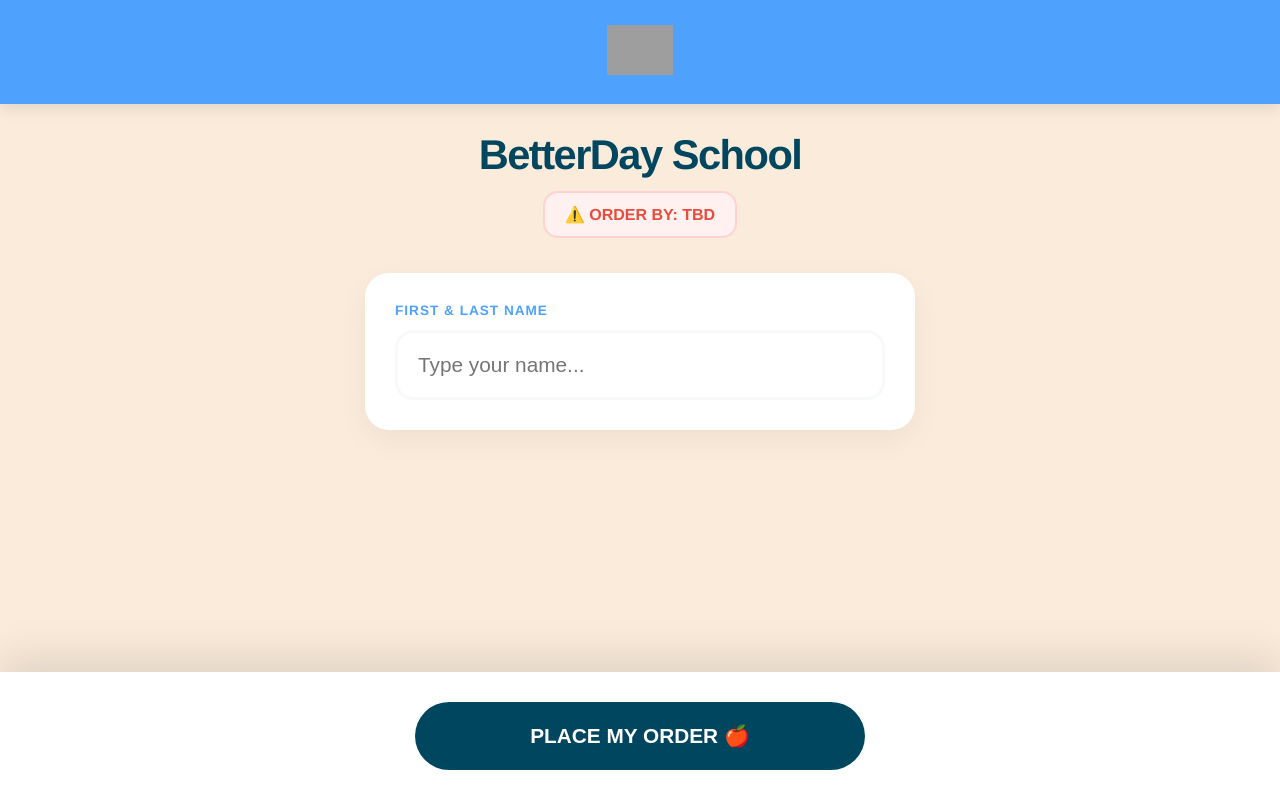
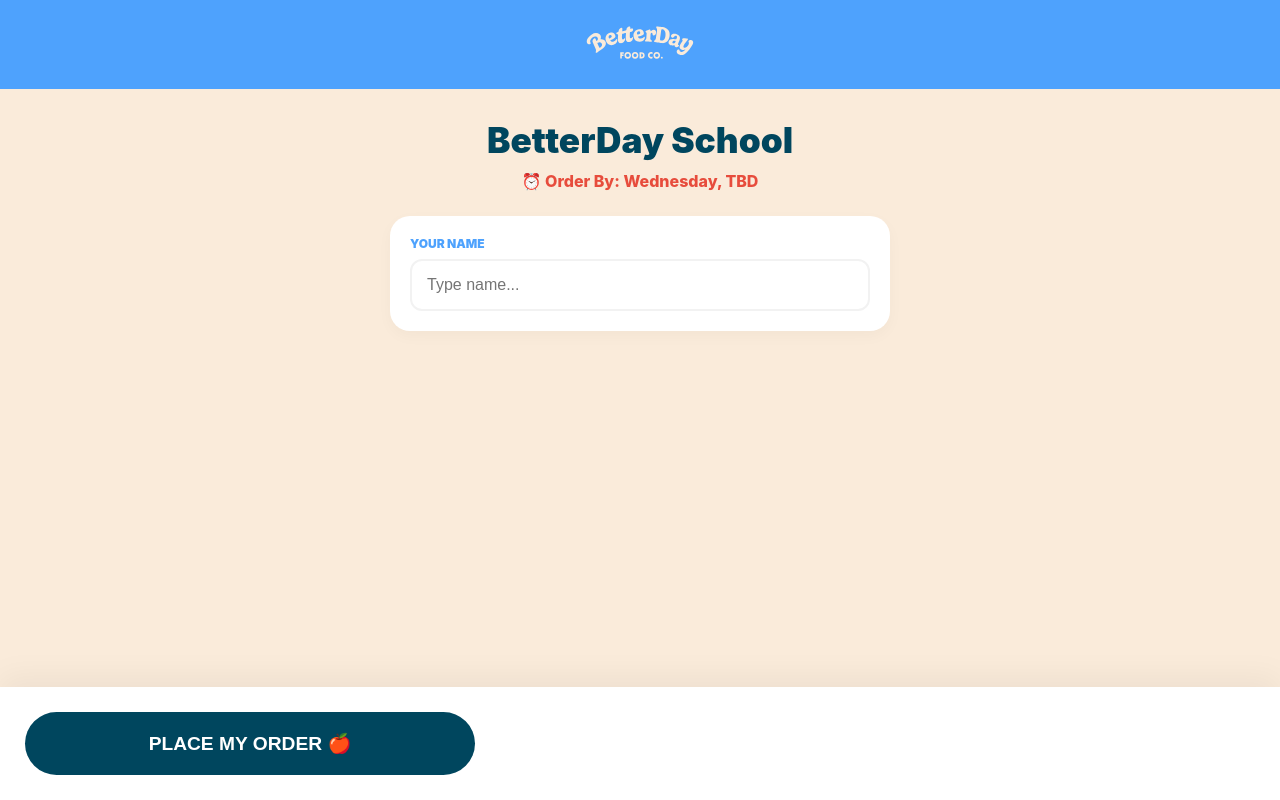
Before and after one commit to conner-kadz/betterday-app, a Flask app: page /order/1 in a window 1280 px wide. Run offline with Flask 3, Linux system fonts and the light colour scheme; data that the repository does not hold is empty; grey boxes are pictures that could not be loaded.

Commit message:
Update orderform.html

```diff
--- a/templates/orderform.html
+++ b/templates/orderform.html
@@ -1,84 +1,57 @@
 <!DOCTYPE html>
 <html>
 <head>
-    <title>BetterDay | Teacher Order</title>
+    <title>BetterDay Order</title>
     <meta name="viewport" content="width=device-width, initial-scale=1">
     <style>
-        :root { --primary: #4ea2fd; --accent: #faebda; --dark: #00465e; --radius: 24px; }
-        body { background: var(--accent); font-family: 'Helvetica Neue', Helvetica, Arial, sans-serif; padding-bottom: 140px; margin: 0; color: var(--dark); }
+        :root { --primary: #4ea2fd; --accent: #faebda; --dark: #00465e; --radius: 20px; }
+        body { background: var(--accent); font-family: -apple-system, sans-serif; padding-bottom: 120px; margin: 0; }
+        .header { background: var(--primary); padding: 20px; text-align: center; }
+        .logo { height: 45px; width: auto; }
+        .container { padding: 30px; max-width: 500px; margin: 0 auto; }
+        .school-header { font-size: 2.2rem; font-weight: 900; text-align: center; margin: 0; color: var(--dark); }
+        .deadline-notice { color: #e74c3c; font-weight: 800; text-align: center; margin-top: 10px; font-size: 1rem; }
 
-        /* Branded Header */
-        .header { background: var(--primary); padding: 25px; text-align: center; box-shadow: 0 4px 15px rgba(0,0,0,0.1); }
-        .logo { height: 50px; width: auto; }
+        .meal-grid { display: grid; grid-template-columns: 1fr 1fr; gap: 20px; margin-top: 30px; }
+        .meal-card { background: white; border-radius: var(--radius); overflow: hidden; box-shadow: 0 8px 20px rgba(0,0,0,0.06); cursor: pointer; border: 6px solid transparent; transition: 0.2s; }
+        .meal-card.selected { border-color: var(--primary); transform: translateY(-5px); }
+        .meal-img { width: 100%; aspect-ratio: 1/1; object-fit: cover; background: #eee; }
+        .meal-name { padding: 15px; font-weight: 800; font-size: 0.95rem; text-align: center; color: var(--dark); }
 
-        .container { padding: 30px; max-width: 550px; margin: 0 auto; }
-        .school-header { text-align: center; margin-bottom: 35px; }
-        .school-header h1 { font-size: 2.6rem; font-weight: 900; margin: 0; letter-spacing: -1.5px; line-height: 1; }
-        .deadline-badge { background: #fff1f0; color: #e74c3c; padding: 12px 20px; border-radius: 15px; font-weight: 800; font-size: 1rem; margin-top: 15px; display: inline-block; border: 2px solid #ffd1d1; }
-
-        /* Name Input */
-        .input-group { background: white; padding: 30px; border-radius: var(--radius); margin-bottom: 30px; box-shadow: 0 10px 30px rgba(0,0,0,0.05); }
-        .input-group label { display: block; font-weight: 900; font-size: 0.85rem; color: var(--primary); margin-bottom: 12px; text-transform: uppercase; letter-spacing: 1px; }
-        .name-input { width: 100%; padding: 20px; border: 3px solid #f8f9fa; border-radius: 18px; font-size: 1.3rem; box-sizing: border-box; outline: none; transition: border-color 0.2s; }
-        .name-input:focus { border-color: var(--primary); }
-
-        /* Meal Grid */
-        .meal-grid { display: grid; grid-template-columns: 1fr 1fr; gap: 20px; }
-        .meal-card {
-            background: white; border-radius: var(--radius); overflow: hidden;
-            box-shadow: 0 10px 25px rgba(0,0,0,0.07); cursor: pointer;
-            border: 6px solid transparent; transition: all 0.2s ease;
-        }
-        .meal-card.selected { border-color: var(--primary); transform: translateY(-8px); box-shadow: 0 15px 35px rgba(78, 162, 253, 0.2); }
-
-        .photo-container { width: 100%; aspect-ratio: 1/1; background: #eee; position: relative; }
-        .meal-img { width: 100%; height: 100%; object-fit: cover; }
-
-        .meal-name { padding: 20px; font-weight: 800; font-size: 1rem; text-align: center; line-height: 1.2; display: flex; align-items: center; justify-content: center; min-height: 3.5em; }
-
-        /* Submit Bar */
-        .footer { position: fixed; bottom: 0; left: 0; right: 0; background: white; padding: 30px; box-shadow: 0 -15px 40px rgba(0,0,0,0.1); display: flex; justify-content: center; z-index: 1000; }
-        .order-button { width: 100%; max-width: 450px; background: var(--dark); color: white; border: none; padding: 22px; border-radius: 60px; font-weight: 900; font-size: 1.3rem; cursor: pointer; transition: transform 0.1s; }
-        .order-button:active { transform: scale(0.98); }
+        .footer-bar { position: fixed; bottom: 0; left: 0; right: 0; background: white; padding: 25px; box-shadow: 0 -10px 30px rgba(0,0,0,0.05); z-index: 100; }
+        .submit-btn { width: 100%; max-width: 450px; background: var(--dark); color: white; border: none; padding: 20px; border-radius: 50px; font-weight: 900; font-size: 1.2rem; cursor: pointer; }
     </style>
 </head>
 <body>
-
-    <header class="header">
-        <img src="https://www.eatbetterday.ca/cdn/shop/files/Logo_White_300x.png" class="logo">
-    </header>
+    <div class="header">
+        <img src="{{ url_for('static', filename='Logo.svg') }}" class="logo">
+    </div>
 
     <div class="container">
-        <div class="school-header">
-            <h1>{{ school_name }}</h1>
-            <div class="deadline-badge">⚠️ ORDER BY: {{ deadline }}</div>
-        </div>
+        <h1 class="school-header">{{ school_name }}</h1>
+        <div class="deadline-notice">⏰ Order By: Wednesday, {{ deadline }}</div>
 
         <form action="/submit-order" method="POST" id="orderForm">
+            <input type="hidden" name="meal_id" id="meal_id">
             <input type="hidden" name="delivery_date" value="{{ delivery_date }}">
             <input type="hidden" name="school_name" value="{{ school_name }}">
-            <input type="hidden" name="meal_id" id="meal_id">
 
-            <div class="input-group">
-                <label>First & Last Name</label>
-                <input type="text" name="teacher_name" required placeholder="Type your name..." class="name-input">
+            <div style="background: white; padding: 20px; border-radius: 20px; margin-top: 25px; box-shadow: 0 5px 15px rgba(0,0,0,0.03);">
+                <label style="font-weight: 900; font-size: 0.75rem; color: var(--primary); display: block; margin-bottom: 8px;">YOUR NAME</label>
+                <input type="text" name="teacher_name" required placeholder="Type name..." style="width:100%; padding:15px; border:2px solid #f2f2f2; border-radius:12px; font-size: 1rem; box-sizing: border-box;">
             </div>
 
             <div class="meal-grid">
                 {% for item in menu %}
                 <div class="meal-card" onclick="selectMeal(this, '{{ item.id }}')">
-                    <div class="photo-container">
-                        <img src="https://www.eatbetterday.ca/cdn/shop/files/{{ item.id }}.png"
-                             class="meal-img"
-                             onerror="this.onerror=null; this.src='https://www.eatbetterday.ca/cdn/shop/files/{{ item.id }}.jpg';">
-                    </div>
+                    <img src="https://www.eatbetterday.ca/cdn/shop/files/{{ item.id }}.png" class="meal-img" onerror="this.onerror=null; this.src='https://www.eatbetterday.ca/cdn/shop/files/{{ item.id }}.jpg';">
                     <div class="meal-name">{{ item.name }}</div>
                 </div>
                 {% endfor %}
             </div>
 
-            <div class="footer">
-                <button type="submit" class="order-button">PLACE MY ORDER 🍎</button>
+            <div class="footer-bar">
+                <button type="submit" class="submit-btn">PLACE MY ORDER 🍎</button>
             </div>
         </form>
     </div>
@@ -89,14 +62,6 @@
             card.classList.add('selected');
             document.getElementById('meal_id').value = id;
         }
-
-        document.getElementById('orderForm').onsubmit = function() {
-            if (!document.getElementById('meal_id').value) {
-                alert("Please select a meal first!");
-                return false;
-            }
-            return true;
-        };
     </script>
 </body>
 </html>
```
